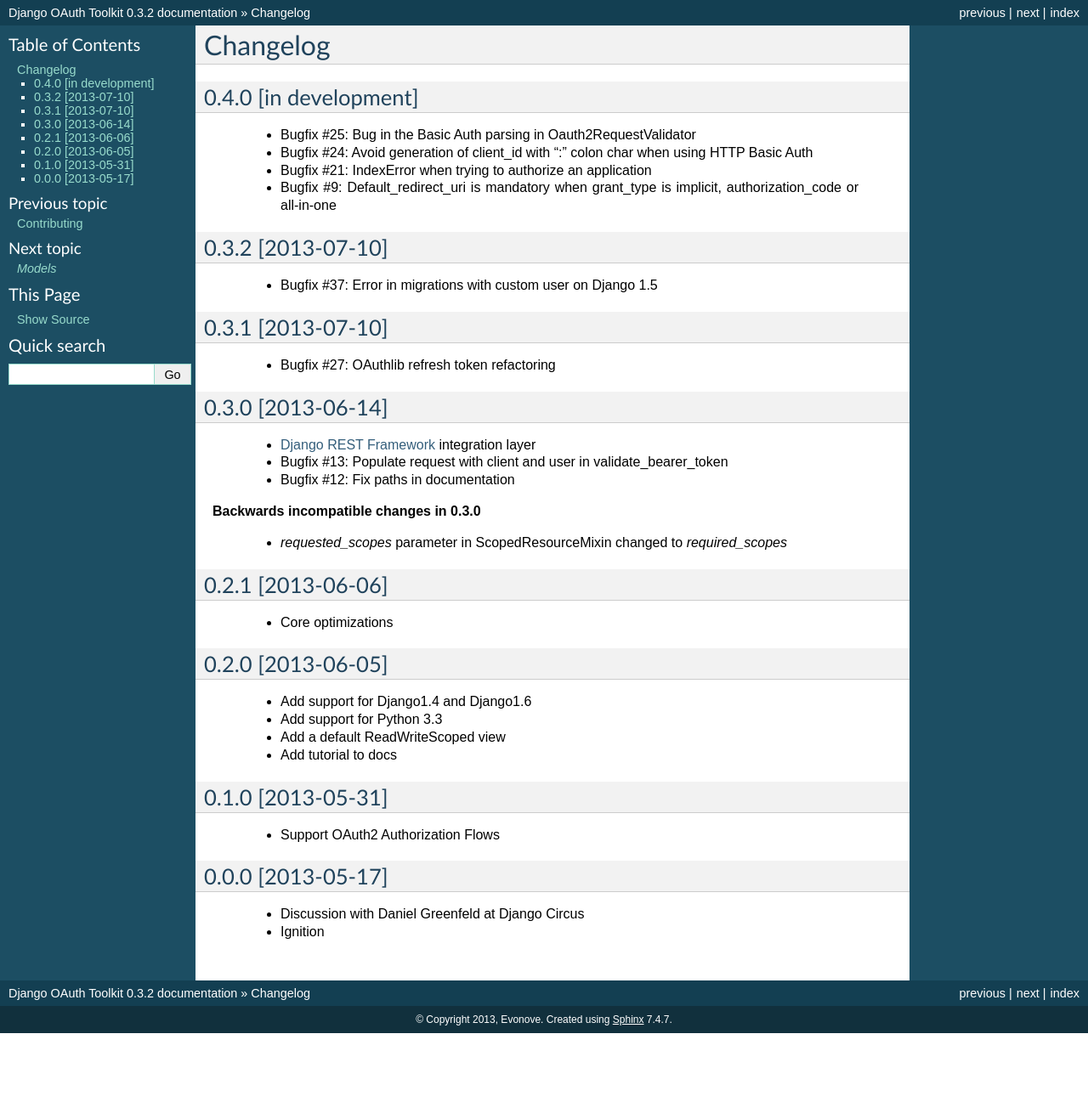
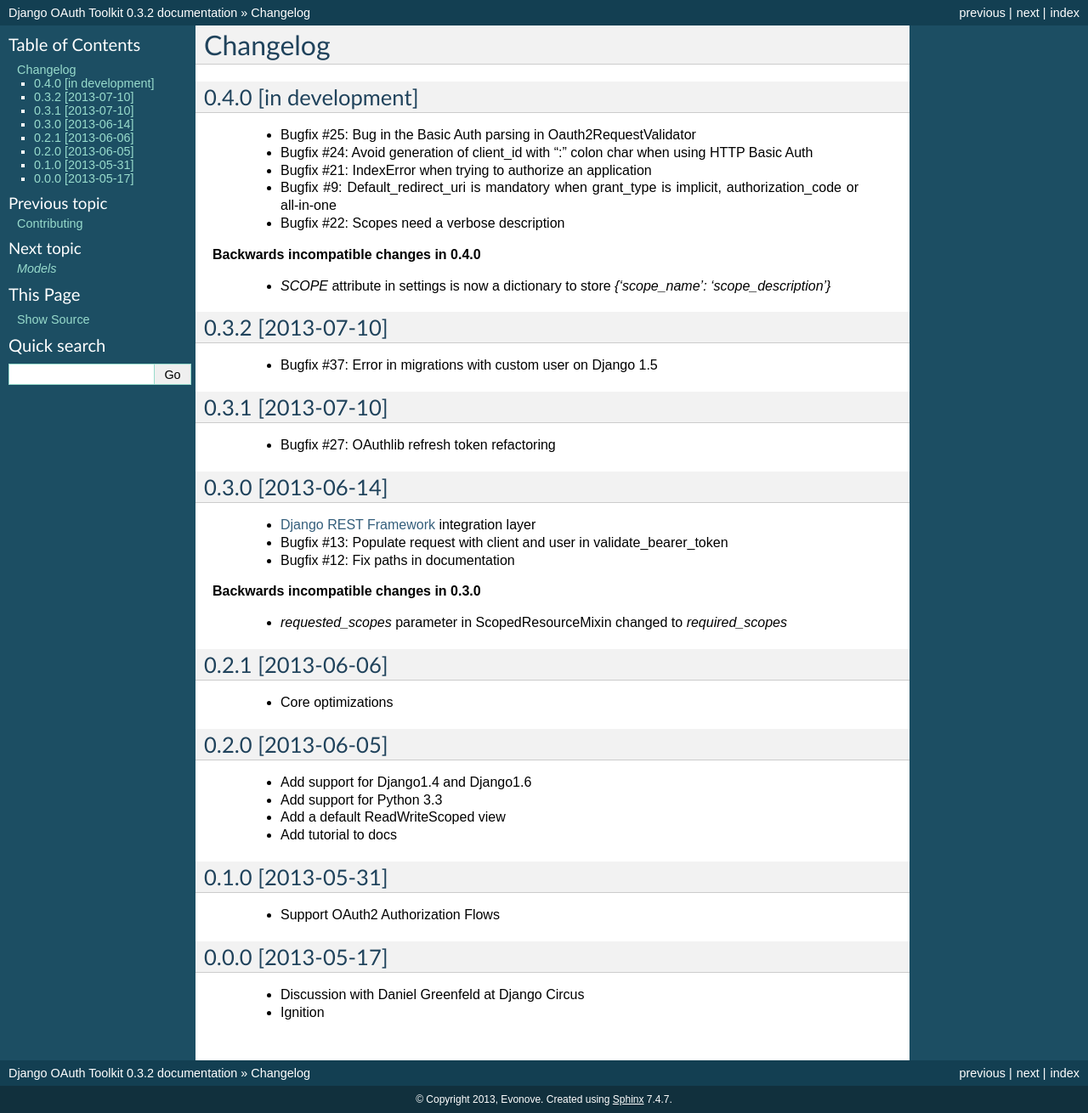
Before and after one commit to sheriffwoody0922/oauth-python-django, a Sphinx documentation site: the page built from docs/changelog.rst, in a window 1280 px wide. Shown: the whole page at 85% size. Built offline with Sphinx 7.4.7, drawn with Linux system fonts in a browser that asks for light colours; before the commit the page ends 1216 px from its top, so only the background shows below that.

Commit message:
Updated changelog and docs about issue #22

```diff
--- a/docs/changelog.rst
+++ b/docs/changelog.rst
@@ -8,6 +8,11 @@
  * Bugfix #24: Avoid generation of client_id with ":" colon char when using HTTP Basic Auth
  * Bugfix #21: IndexError when trying to authorize an application
  * Bugfix #9: Default_redirect_uri is mandatory when grant_type is implicit, authorization_code or all-in-one
+ * Bugfix #22: Scopes need a verbose description
+
+**Backwards incompatible changes in 0.4.0**
+
+ * `SCOPE` attribute in settings is now a dictionary to store `{'scope_name': 'scope_description'}`
 
 0.3.2 [2013-07-10]
 ------------------
--- a/docs/tutorial/rest_framework_integration.rst
+++ b/docs/tutorial/rest_framework_integration.rst
@@ -77,7 +77,7 @@
 
     OAUTH2_PROVIDER = {
         # this is the list of available scopes
-        'SCOPES': ['read', 'write', 'groups']
+        'SCOPES': {'read': 'Read scope', 'write': 'Write scope', 'groups': 'Access to your groups'}
     }
 
     REST_FRAMEWORK = {
```
